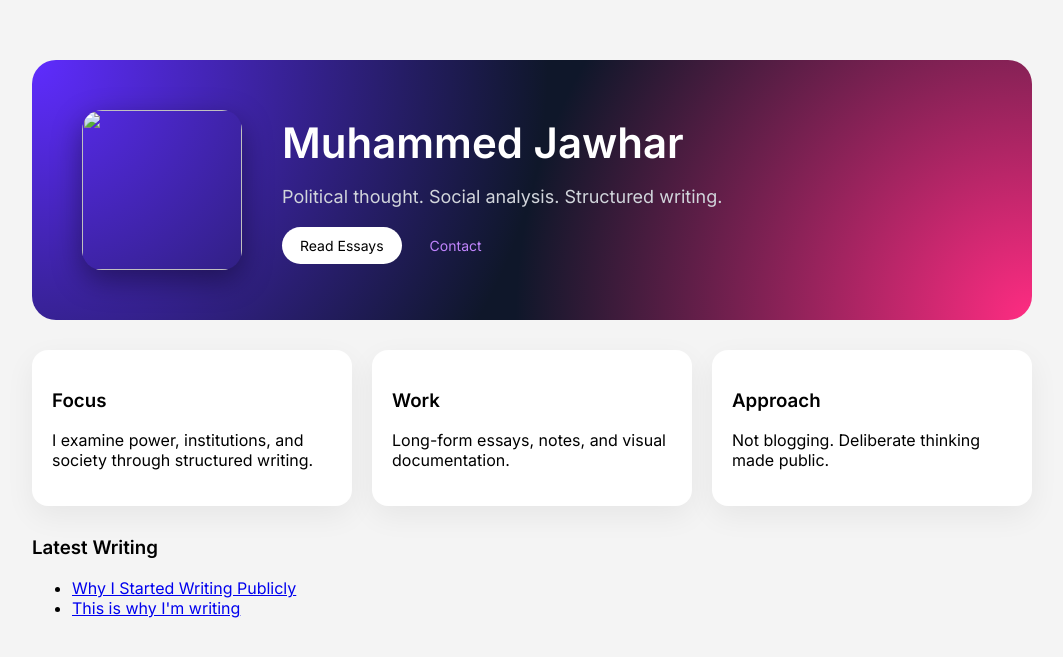
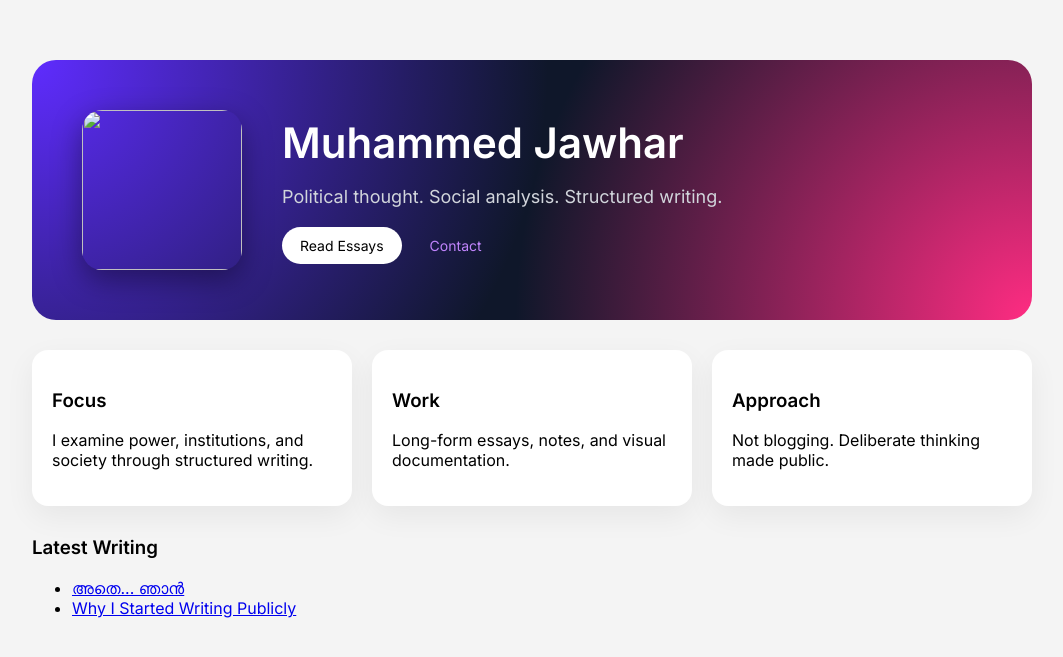
Before and after one commit to jawhartharuvana/jawhartharuvana.github.io, a Jekyll site: the page built from index.md, in a window 1280 px wide. Shown: the top 657 px of the page, without its empty margins (108-1171 px from the left). Built offline with Jekyll 4.4.1, drawn with Linux system fonts in a browser that asks for light colours.

Commit message:
Update index.md

```diff
--- a/index.md
+++ b/index.md
@@ -43,7 +43,10 @@
 <div class="section">
 <h3>Latest Writing</h3>
 <ul>
-<li><a href="#">Why I Started Writing Publicly</a></li>
-<li><a href="#">This is why I'm writing</a></li>
+{% for post in site.posts limit:5 %}
+<li>
+<a href="{{ post.url | relative_url }}">{{ post.title }}</a>
+</li>
+{% endfor %}
 </ul>
 </div>
```
